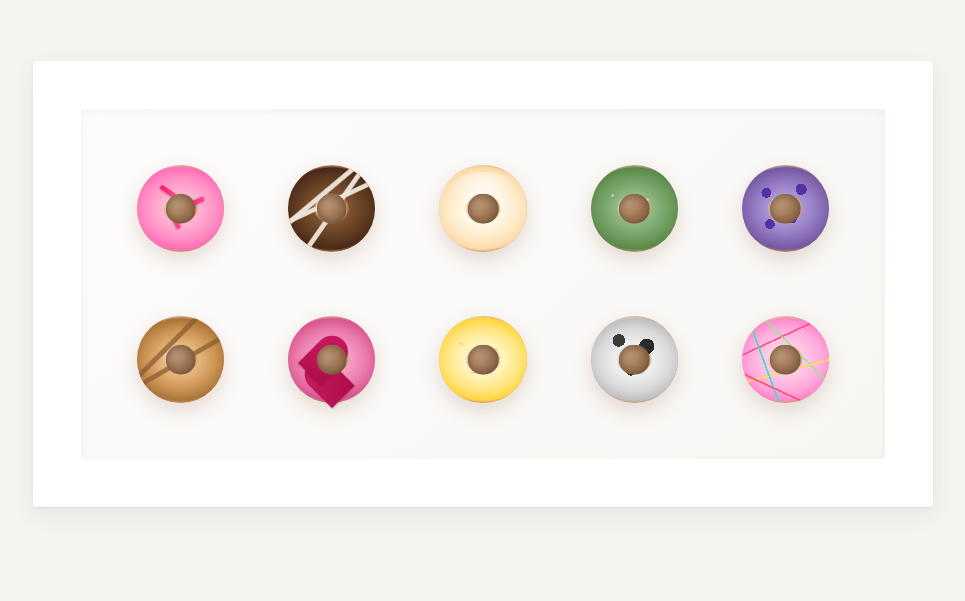
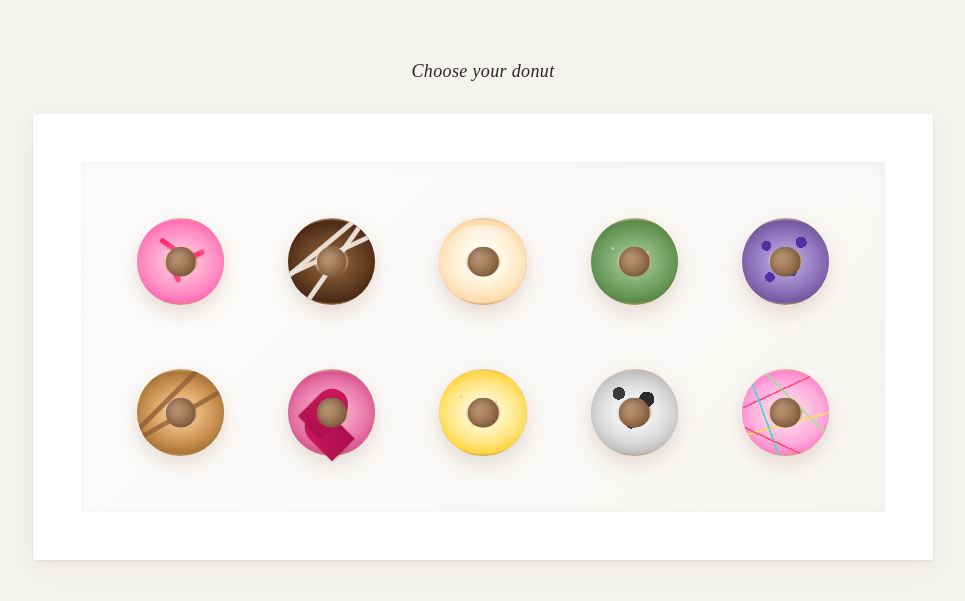
Before and after one commit to ctancinco/donut-of-the-day, a plain HTML site: page index.html in a window 1280 px wide. Shown: the part 171-772 px from the top of the page, without its empty margins (157-1122 px from the left). Drawn offline with Linux system fonts and the light colour scheme.

Commit message:
Add 'Choose your donut' call to action
Co-Authored-By: Claude Sonnet 4.5 <noreply@anthropic.com>

```diff
--- a/index.html
+++ b/index.html
@@ -13,6 +13,8 @@
             <h1 class="logo">Donut of the Day</h1>
             <p class="tagline">Your Daily Bite of Inspiration</p>
         </div>
+
+        <div class="cta">Choose your donut</div>
 
         <div class="donut-box">
             <div class="box-interior">
--- a/styles.css
+++ b/styles.css
@@ -43,6 +43,16 @@ body {
     letter-spacing: 0.15em;
     text-transform: uppercase;
     font-family: 'Inter', -apple-system, BlinkMacSystemFont, sans-serif;
+}
+
+.cta {
+    font-size: 1.125rem;
+    color: #2b2520;
+    font-weight: 400;
+    letter-spacing: 0.02em;
+    margin-bottom: 2rem;
+    font-family: 'Cormorant Garamond', serif;
+    font-style: italic;
 }
 
 .donut-box {
```
